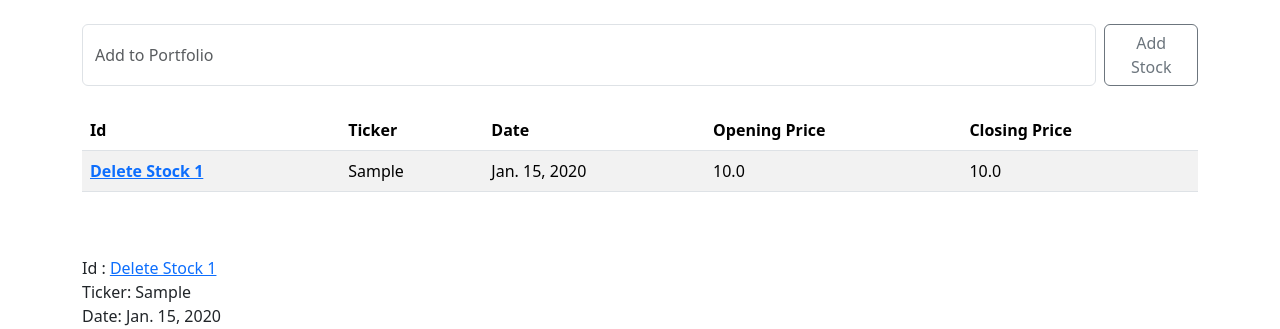
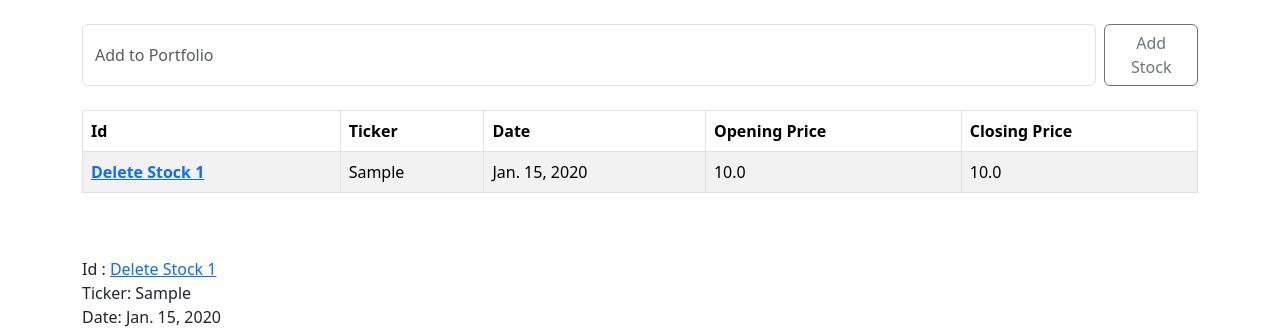
Before and after one commit to FrancisChung/udemy-django-stock, a Django app: page /add_stock.html in a window 1280 px wide. Shown: the part 254-583 px from the top of the page. Run offline with Django 5.2, Linux system fonts and the light colour scheme; tables that the repository leaves empty hold one stand-in row (values such as "Sample post").

Commit message:
Bugfix + Adding table borders

```diff
--- a/quotes/templates/add_stock.html
+++ b/quotes/templates/add_stock.html
@@ -30,7 +30,7 @@
         {%  if "Error" in ticker %}
             There was a problem with the ticker symbol
         {%  else %}
-            <table class="table table-striped table-hover">
+            <table class="table table-striped table-hover table-bordered">
               <thead>
                 <tr>
                   <th scope="col">Id</th>
@@ -48,7 +48,7 @@
                         <td>{{item.date}}</td>
                         <td>{{item.opening_price }}</td>
                         <td>{{item.closing_price }}</td>
-                    <tr>
+                    </tr>
                 {%  endfor %}
               </tbody>
             </table>
```
